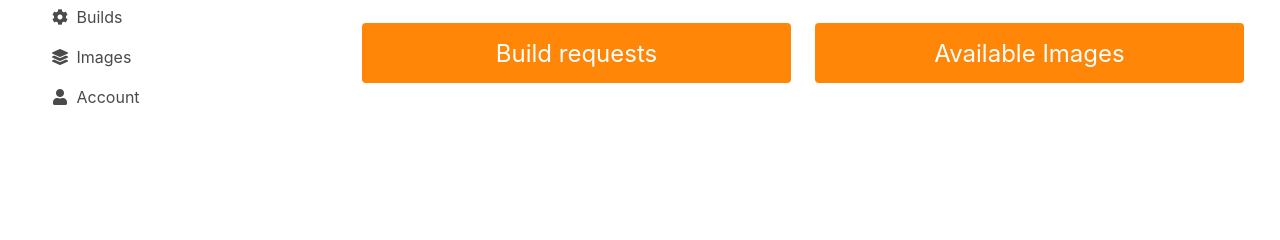
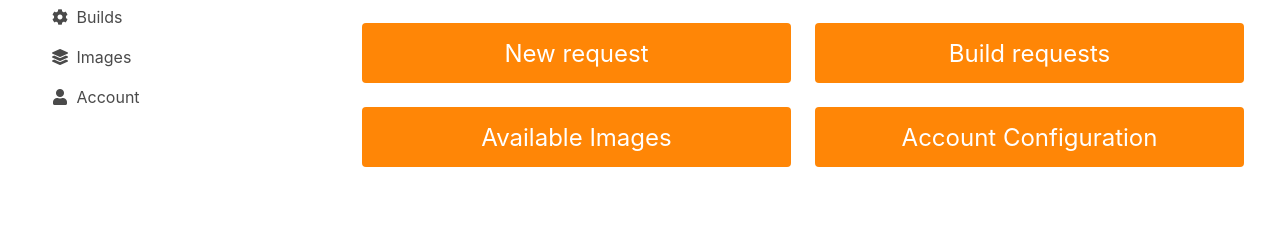
Before and after one commit to eflows4hpc/image_creation, a Flask app: page /home in a window 1280 px wide. Shown: the part 161-401 px from the top of the page. Run offline with Flask 3, Linux system fonts and the light colour scheme; a user stored in the database is signed in; parts of the project's set-up code (start-up, migrations or seed data) failed here and were passed over.

Commit message:
changes in GUI

```diff
--- a/blueprints/auth.py
+++ b/blueprints/auth.py
@@ -65,4 +65,5 @@ def captcha_validation(captcha_response):
 @login_required
 def logout():
     logout_user()
-    return 'Logout'
+    flash("Logout Successful")
+    return redirect(url_for('auth.login'))
--- a/blueprints/dashboard.py
+++ b/blueprints/dashboard.py
@@ -8,6 +8,11 @@ dashboard = Blueprint('dashboard', __name__)
 @dashboard.route('/home')
 @login_required
 def home():
+    return render_template('main.html')
+
+@dashboard.route('/')
+@login_required
+def index():
     return render_template('main.html')
 
 @dashboard.route('/builds', methods=['GET'])
@@ -88,7 +93,7 @@ def generate_token():
 @dashboard.route('/account')
 @login_required
 def account():
-    return render_template('account.html')
+    return render_template('account.html', name=current_user.username)
 
 @dashboard.route('/account/update', methods=['POST'])
 @login_required
--- a/templates/base.html
+++ b/templates/base.html
@@ -21,10 +21,10 @@
                 <a class="navbar-item" href="https://eflows4hpc.eu/">
                     <img loading="lazy" width="210" height="60" src="https://eflows4hpc.eu/wp-content/uploads/2021/02/logo-blanc_1-1.svg">
                 </a>
-                <a role="button" class="navbar-burger" aria-label="menu" aria-expanded="false" data-target="navbarMenuHeroA">
+                <!--<a role="button" class="navbar-burger" aria-label="menu" aria-expanded="false" data-target="navbarMenuHeroA">
                     <span aria-hidden="true"></span>
                     <span aria-hidden="true"></span>
-                </a>
+                </a-->
             </div>
 
 
--- a/templates/builds.html
+++ b/templates/builds.html
@@ -2,7 +2,9 @@
 
 {% block dashboard %}
 <h1 class="title">Requested Image Creations Service</h1>
-<a class="button is-small" href="{{ url_for('dashboard.new_build') }}">+ New Request</a>
+<a class="button is-small" href="{{ url_for('dashboard.new_build') }}"><i class="fas fa-plus"></i>&nbsp New Request</a>
+<a class="button is-small" href="{{ url_for('dashboard.get_builds') }}"><i class="fas fa-sync-alt"></i>&nbsp Refresh</a>
+<a class="button is-small" href="{{ url_for('dashboard.home') }}"><i class="fas fa-home"></i>&nbsp Home</a>
 <table class="table">
     <thead>
       <tr>
--- a/templates/images.html
+++ b/templates/images.html
@@ -2,6 +2,8 @@
 
 {% block dashboard %}
 <h1 class="title">Available Images</h1>
+<a class="button is-small" href="{{ url_for('dashboard.get_images') }}"><i class="fas fa-sync-alt"></i>&nbsp Refresh</a>
+<a class="button is-small" href="{{ url_for('dashboard.home') }}"><i class="fas fa-home"></i>&nbsp Home</a>
 <table class="table">
     <thead>
       <tr>
--- a/templates/main.html
+++ b/templates/main.html
@@ -4,14 +4,27 @@
 <h1 class="title">Welcome {{name}} to the eflows4HPC Container Image Creation Service</h1>
 <div class="columns">
     <div class="column">
+        <a href="{{url_for('dashboard.new_build')}}" class="button is-orange is-large column">
+            New request
+        </a>
+
+    </div>
+    <div class="column">
         <a href="{{url_for('dashboard.get_builds')}}" class="button is-orange is-large column">
             Build requests
         </a>
     </div>
-    <div class="column">
-        <a href="{{url_for('dashboard.get_images')}}" class="button is-orange is-large column">
-            Available Images
-        </a>
-    </div>
+</div>
+<div class="columns">
+        <div class="column">
+            <a href="{{url_for('dashboard.get_images')}}" class="button is-orange is-large column">
+                Available Images
+            </a>
+        </div>
+        <div class="column">
+            <a href="{{ url_for('dashboard.account') }}" class="button is-orange is-large column">
+                Account Configuration
+            </a>
+        </div>
 </div>
 {% endblock %}
--- a/templates/request.html
+++ b/templates/request.html
@@ -10,6 +10,7 @@
 </div>
 {% endif %}
 {% endwith %}
+<a class="button is-small" href="{{ url_for('dashboard.home') }}"><i class="fas fa-home"></i>&nbsp Home</a>
 <form method="POST" action="{{ url_for('dashboard.run_build') }}">
     <div class="card">
         <div class="card-header">
```
Also changed, not shown: templates/account.html (+13 -0 lines), templates/build_details.html (+9 -1 lines), templates/logs.html (+5 -2 lines).
